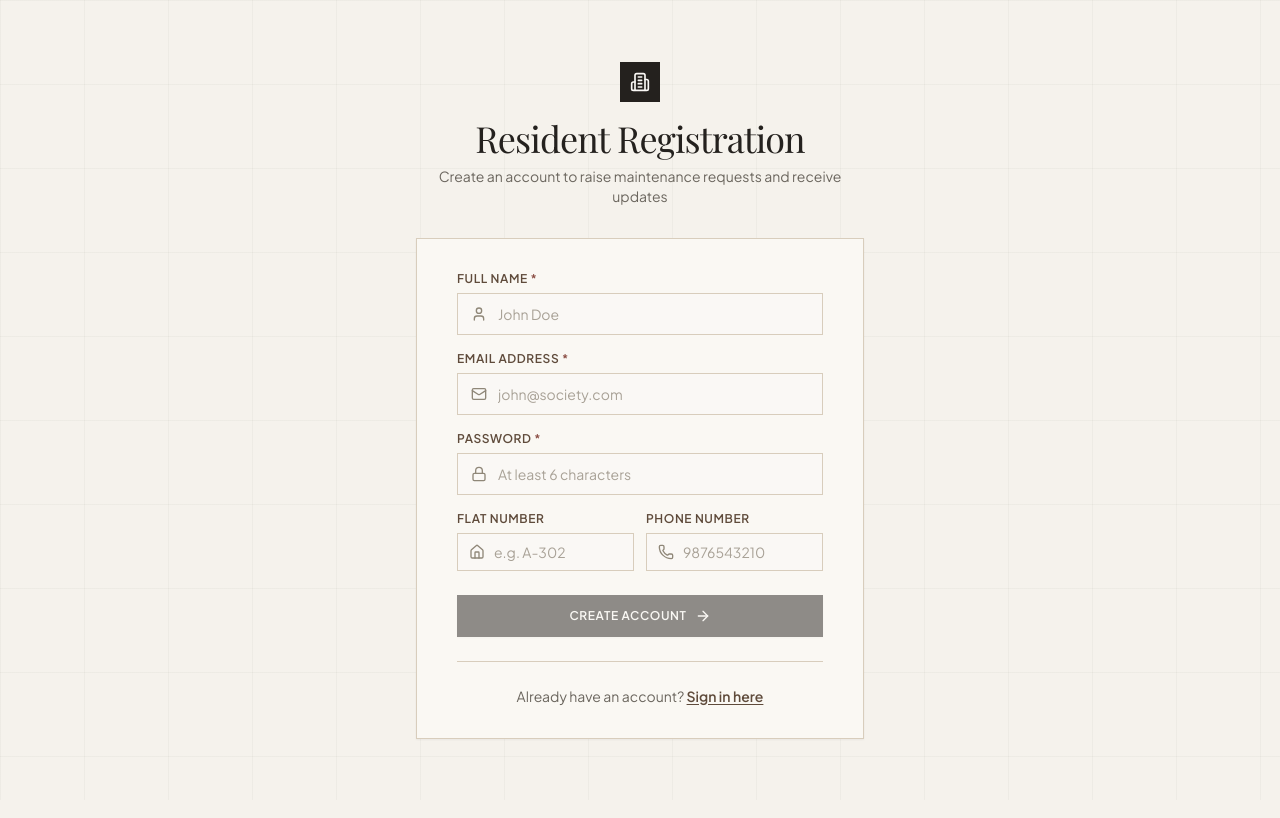
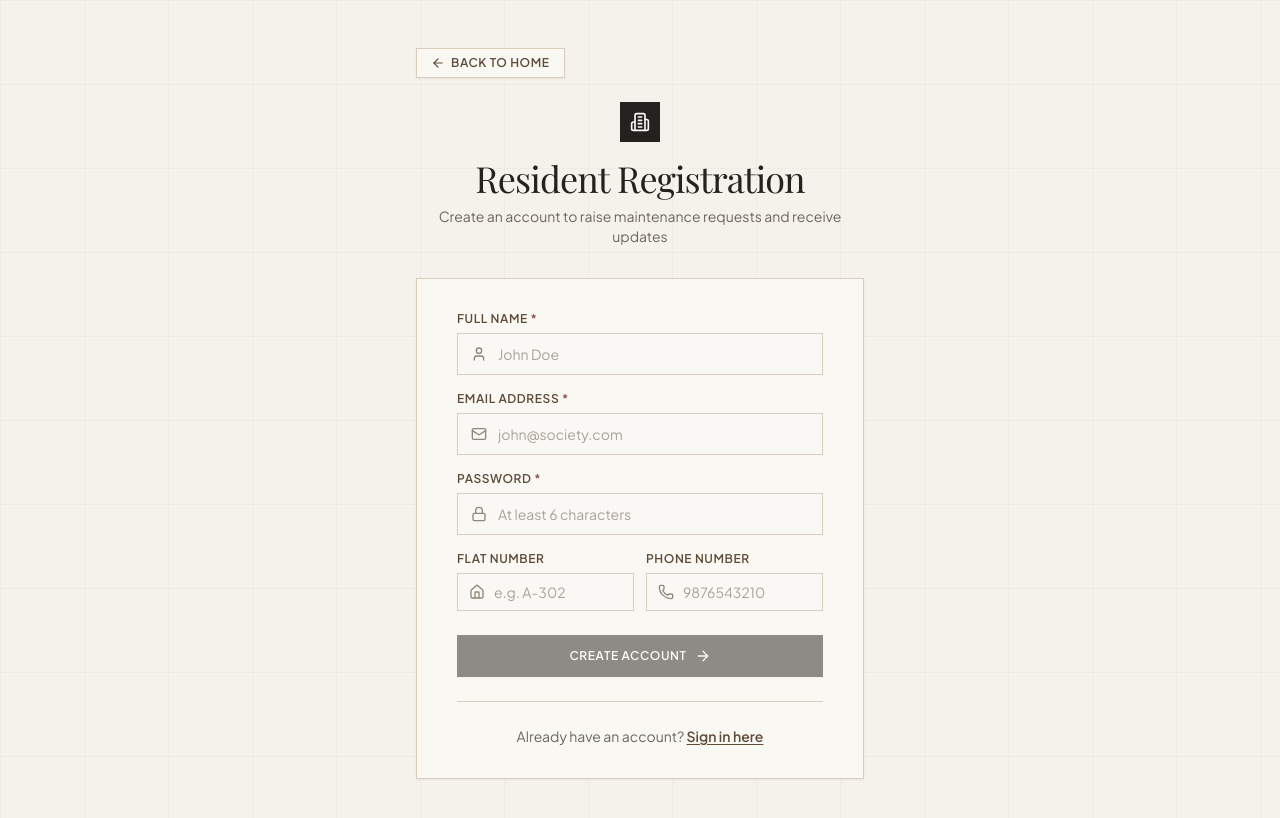
Before and after one commit to gokulsivas/society_maintenance_tracker, a React (Vite) app in the folder frontend/: page /register in a window 1280 px wide. Shown: the top 818 px of the page. Built offline with nearby package versions, Linux system fonts and the light colour scheme; no server answers; a web font is replaced by a local one.

Commit message:
feat(auth): add back to landing page button on login and registration pages

```diff
--- a/frontend/src/pages/LoginPage.jsx
+++ b/frontend/src/pages/LoginPage.jsx
@@ -3,7 +3,7 @@ import { Link, useNavigate, useLocation } from 'react-router-dom';
 import { useAuth } from '../context/AuthContext';
 import { getErrorMessage } from '../api/client';
 import ErrorAlert from '../components/common/ErrorAlert';
-import { Building2, Lock, Mail, Loader2, ArrowRight, Shield, User } from 'lucide-react';
+import { Building2, Lock, Mail, Loader2, ArrowRight, ArrowLeft, Shield, User } from 'lucide-react';
 
 export default function LoginPage() {
   const { login } = useAuth();
@@ -45,6 +45,16 @@ export default function LoginPage() {
 
   return (
     <div className="min-h-screen editorial-page-surface flex flex-col justify-center py-12 px-4 sm:px-6 lg:px-8">
+      <div className="sm:mx-auto sm:w-full sm:max-w-md mb-6">
+        <Link
+          to="/"
+          className="inline-flex items-center px-3.5 py-1.5 bg-[#faf8f3] hover:bg-[#ebe5da] border border-[#d8cdbc] text-xs font-semibold uppercase tracking-wider text-[#5f4b3b] hover:text-[#24211e] transition-colors shadow-sm"
+        >
+          <ArrowLeft className="w-3.5 h-3.5 mr-1.5" />
+          Back to Home
+        </Link>
+      </div>
+
       <div className="sm:mx-auto sm:w-full sm:max-w-md text-center">
         <Link to="/" className="inline-flex items-center justify-center mb-4">
           <div className="w-10 h-10 bg-[#24211e] text-[#FAF8F5] flex items-center justify-center">
--- a/frontend/src/pages/RegisterPage.jsx
+++ b/frontend/src/pages/RegisterPage.jsx
@@ -3,7 +3,7 @@ import { Link, useNavigate } from 'react-router-dom';
 import { useAuth } from '../context/AuthContext';
 import { getErrorMessage } from '../api/client';
 import ErrorAlert from '../components/common/ErrorAlert';
-import { Building2, User, Mail, Lock, Home, Phone, Loader2, ArrowRight } from 'lucide-react';
+import { Building2, User, Mail, Lock, Home, Phone, Loader2, ArrowRight, ArrowLeft } from 'lucide-react';
 
 export default function RegisterPage() {
   const { register } = useAuth();
@@ -52,6 +52,16 @@ export default function RegisterPage() {
 
   return (
     <div className="min-h-screen editorial-page-surface flex flex-col justify-center py-12 px-4 sm:px-6 lg:px-8">
+      <div className="sm:mx-auto sm:w-full sm:max-w-md mb-6">
+        <Link
+          to="/"
+          className="inline-flex items-center px-3.5 py-1.5 bg-[#faf8f3] hover:bg-[#ebe5da] border border-[#d8cdbc] text-xs font-semibold uppercase tracking-wider text-[#5f4b3b] hover:text-[#24211e] transition-colors shadow-sm"
+        >
+          <ArrowLeft className="w-3.5 h-3.5 mr-1.5" />
+          Back to Home
+        </Link>
+      </div>
+
       <div className="sm:mx-auto sm:w-full sm:max-w-md text-center">
         <Link to="/" className="inline-flex items-center justify-center mb-4">
           <div className="w-10 h-10 bg-[#24211e] text-[#FAF8F5] flex items-center justify-center">
```
Also changed, not shown: 6 other files (tests, documents, lock files or other folders).
